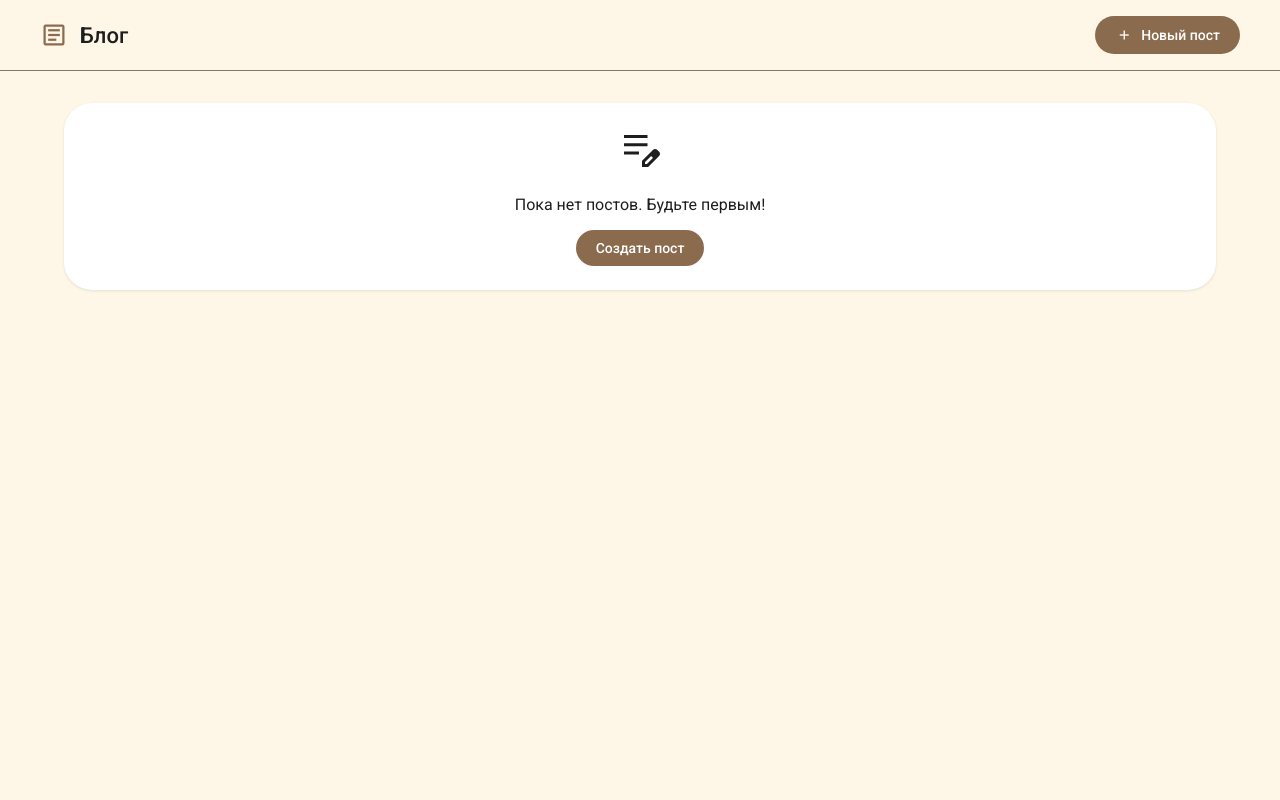
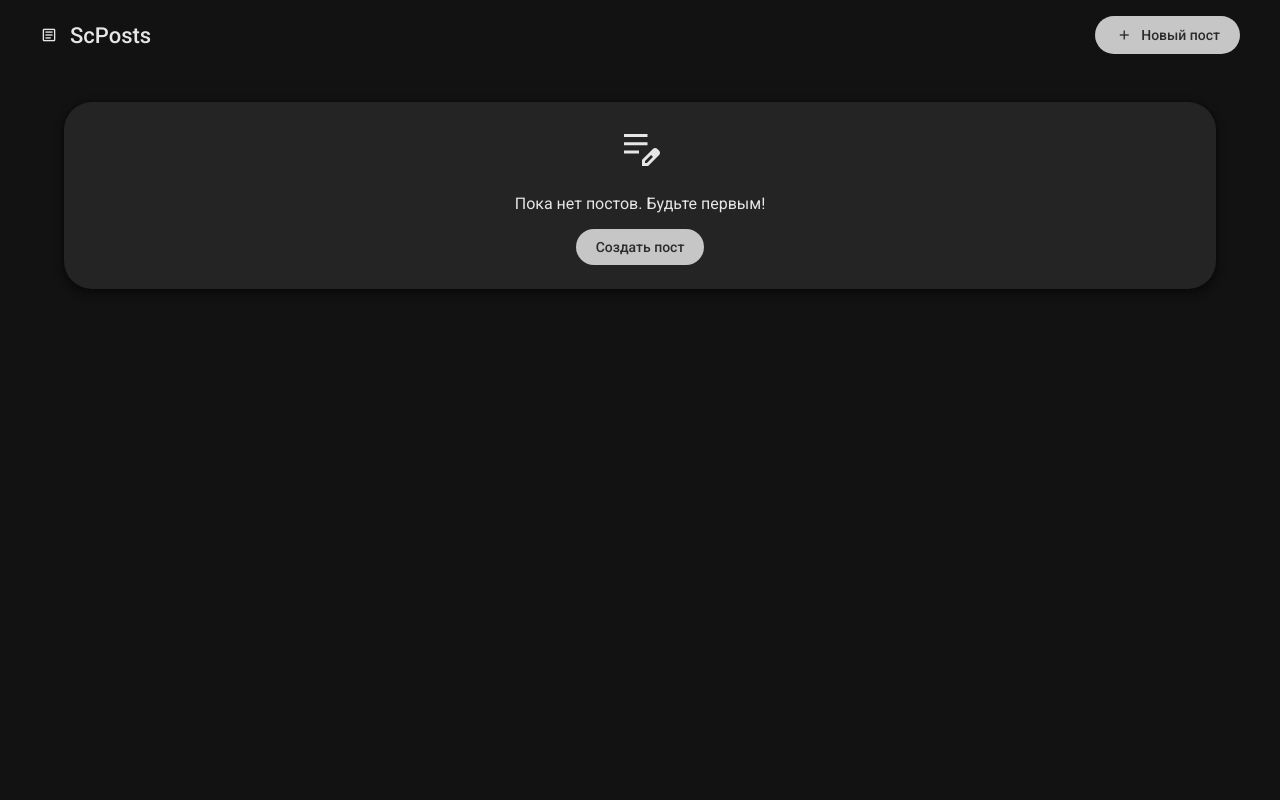
Before and after one commit to ScorpiOVN-SC/ScPosts, a Django app: page / in a window 1280 px wide. Run offline with Django 5.2, Linux system fonts and the light colour scheme; data that the repository does not hold is empty.

Commit message:
Была исправлена разметка, цветовая схема

```diff
--- a/posts/templates/posts/base.html
+++ b/posts/templates/posts/base.html
@@ -13,31 +13,62 @@
             box-sizing: border-box;
         }
 
+        html, body {
+            height: 100%;
+        }
+
         body {
             font-family: 'Roboto', sans-serif;
-            background-color: #fef7e8;
-            color: #1e1e1e;
+            background-color: #121212;
+            color: #E6E6E6;
+            min-height: 100vh;
         }
 
-        /* Material 3 цветовая схема */
         :root {
-            --md-primary: #8b6b4d;
-            --md-primary-container: #f0e5d8;
-            --md-surface: #fef7e8;
-            --md-surface-variant: #f0e5d8;
-            --md-outline: #857568;
-            --md-on-surface: #1e1e1e;
-            --md-on-surface-variant: #5f5448;
+            --md-sys-color-primary: #C6C6C6;
+            --md-sys-color-on-primary: #2B2B2B;
+            --md-sys-color-primary-container: #464646;
+            --md-sys-color-on-primary-container: #E2E2E2;
+            --md-sys-color-secondary: #C6C6C6;
+            --md-sys-color-on-secondary: #2B2B2B;
+            --md-sys-color-secondary-container: #3A3A3A;
+            --md-sys-color-on-secondary-container: #E2E2E2;
+            --md-sys-color-tertiary: #A8A8A8;
+            --md-sys-color-on-tertiary: #303030;
+            --md-sys-color-tertiary-container: #424242;
+            --md-sys-color-on-tertiary-container: #D6D6D6;
+            --md-sys-color-error: #F2B8B5;
+            --md-sys-color-on-error: #4A1E1C;
+            --md-sys-color-error-container: #8C3A35;
+            --md-sys-color-on-error-container: #FFDAD6;
+            --md-sys-color-background: #121212;
+            --md-sys-color-on-background: #E6E6E6;
+            --md-sys-color-surface: #121212;
+            --md-sys-color-on-surface: #E6E6E6;
+            --md-sys-color-surface-variant: #2C2C2C;
+            --md-sys-color-on-surface-variant: #C7C7C7;
+            --md-sys-color-surface-container-lowest: #0F0F0F;
+            --md-sys-color-surface-container-low: #1C1C1C;
+            --md-sys-color-surface-container: #242424;
+            --md-sys-color-surface-container-high: #2C2C2C;
+            --md-sys-color-surface-container-highest: #343434;
+            --md-sys-color-outline: #8F8F8F;
+            --md-sys-color-outline-variant: #464646;
+            --md-sys-color-inverse-surface: #E6E6E6;
+            --md-sys-color-inverse-on-surface: #2B2B2B;
+            --md-sys-color-inverse-primary: #464646;
+            --md-sys-color-primary-fixed: #C6C6C6;
+            --md-sys-color-on-primary-fixed: #1C1C1C;
+            --md-sys-color-primary-fixed-dim: #A8A8A8;
+            --md-sys-color-on-primary-fixed-variant: #3D3D3D;
         }
 
         header {
-            background-color: var(--md-surface);
-            border-bottom: 1px solid var(--md-outline);
+            background-color: var(--md-sys-color-surface);
             padding: 16px 24px;
             position: sticky;
             top: 0;
             z-index: 100;
-            backdrop-filter: blur(8px);
         }
 
         .header-content {
@@ -53,68 +84,67 @@
             align-items: center;
             gap: 12px;
             text-decoration: none;
-        }
-
-        .logo span {
-            font-size: 28px;
-            color: var(--md-primary);
+            color: var(--md-sys-color-on-surface);
         }
 
         .logo h1 {
             font-size: 22px;
             font-weight: 500;
-            color: var(--md-on-surface);
         }
 
         .btn-new {
             display: flex;
             align-items: center;
             gap: 8px;
-            background-color: var(--md-primary);
-            color: white;
-            border: none;
+            background-color: var(--md-sys-color-primary);
+            color: var(--md-sys-color-on-primary);
             padding: 10px 20px;
             border-radius: 100px;
+            text-decoration: none;
+            font-weight: 500;
             font-size: 14px;
-            font-weight: 500;
-            font-family: 'Roboto', sans-serif;
+            border: none;
             cursor: pointer;
-            text-decoration: none;
         }
 
         .btn-new:hover {
-            opacity: 0.85;
+            background-color: #A8A8A8;
         }
 
         .container {
             max-width: 1200px;
             margin: 0 auto;
             padding: 32px 24px;
+            min-height: calc(100vh - 140px);
         }
 
-        /* Карточка поста (Material 3) */
         .post-card {
-            background-color: white;
+            background-color: var(--md-sys-color-surface-container);
             border-radius: 28px;
             padding: 24px;
             margin-bottom: 20px;
-            box-shadow: 0 1px 3px rgba(0,0,0,0.1);
-            transition: box-shadow 0.2s;
+            box-shadow: 0 4px 8px 3px rgba(0,0,0,0.3), 0 1px 3px 1px rgba(0,0,0,0.2);
+            transition: transform 0.2s, box-shadow 0.2s;
         }
 
         .post-card:hover {
-            box-shadow: 0 4px 12px rgba(0,0,0,0.12);
+            transform: translateY(-2px);
+            box-shadow: 0 8px 12px 6px rgba(0,0,0,0.4), 0 4px 8px 3px rgba(0,0,0,0.2);
         }
 
         .post-title {
             font-size: 24px;
             font-weight: 500;
-            margin-bottom: 8px;
+            margin-bottom: 12px;
         }
 
         .post-title a {
             text-decoration: none;
-            color: var(--md-on-surface);
+            color: var(--md-sys-color-on-surface);
+        }
+
+        .post-title a:hover {
+            text-decoration: underline;
         }
 
         .post-meta {
@@ -208,7 +251,7 @@
         <div class="header-content">
             <a href="{% url 'posts:post_list' %}" class="logo">
                 <span class="material-symbols-outlined">article</span>
-                <h1>Блог</h1>
+                <h1>ScPosts</h1>
             </a>
             <a href="{% url 'posts:post_create' %}" class="btn-new">
                 <span class="material-symbols-outlined">add</span>
--- a/posts/templates/posts/post_detail.html
+++ b/posts/templates/posts/post_detail.html
@@ -23,7 +23,7 @@
         </h3>
 
         {% for comment in comments %}
-            <div style="background-color: white; border-radius: 20px; padding: 16px; margin-bottom: 12px;">
+            <div style="background-color: var(--md-sys-color-inverse-on-surface); border-radius: 20px; padding: 16px; margin-bottom: 12px;">
                 <div style="display: flex; align-items: center; gap: 8px; margin-bottom: 8px;">
                     <span class="material-symbols-outlined" style="color: var(--md-primary);">account_circle</span>
                     <strong>{{ comment.author }}</strong>
@@ -34,14 +34,14 @@
                 <p style="color: var(--md-on-surface-variant);">{{ comment.text|linebreaks }}</p>
             </div>
         {% empty %}
-            <div style="background-color: white; border-radius: 20px; padding: 32px; text-align: center; color: var(--md-on-surface-variant);">
+            <div style="background-color: var(--md-sys-color-inverse-on-surface); border-radius: 20px; padding: 32px; text-align: center; color: var(--md-on-surface-variant);">
                 <span class="material-symbols-outlined" style="font-size: 48px;">chat_bubble_outline</span>
                 <p style="margin-top: 8px;">Нет комментариев. Будьте первым!</p>
             </div>
         {% endfor %}
     </div>
 
-    <div style="margin-top: 32px; background-color: white; border-radius: 28px; padding: 24px;">
+    <div style="margin-top: 32px; background-color: var(--md-sys-color-inverse-on-surface); border-radius: 28px; padding: 24px;">
         <h4 style="font-weight: 500; margin-bottom: 20px; display: flex; align-items: center; gap: 8px;">
             <span class="material-symbols-outlined">add_comment</span>
             Добавить комментарий
```
Also changed, not shown: other parts of posts/templates/posts/base.html (+41 -28 lines).
